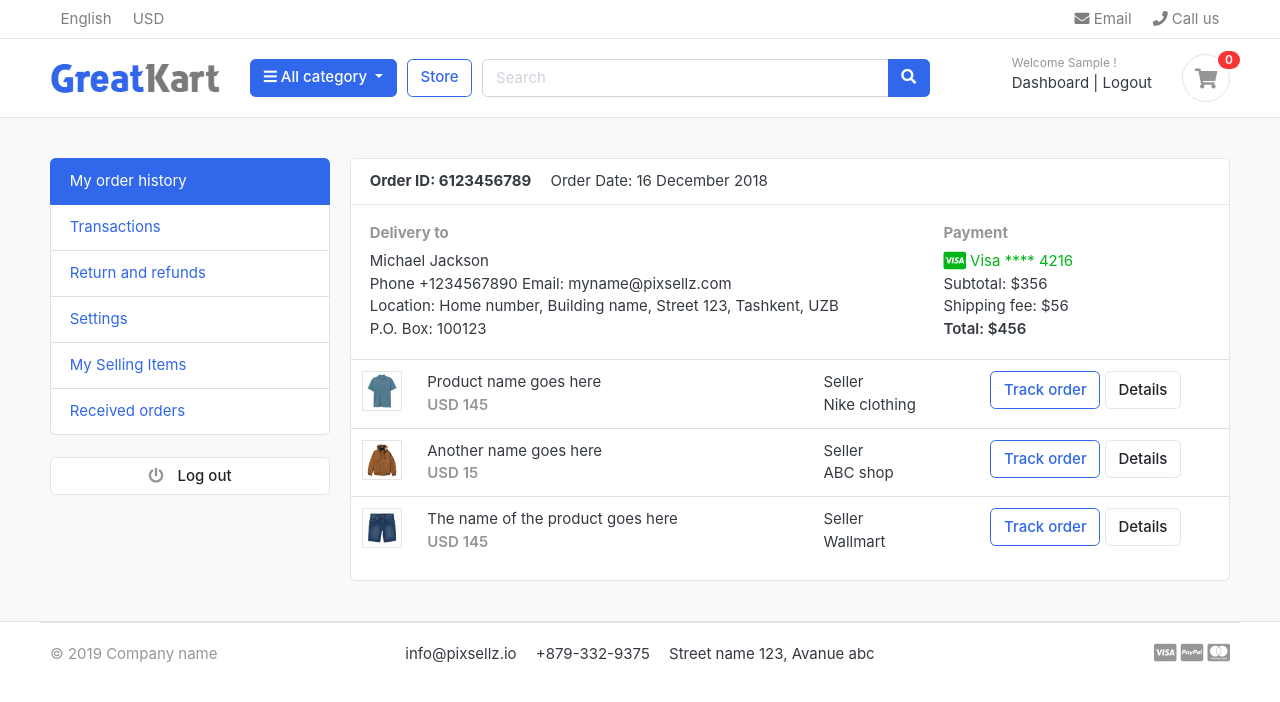
After one commit to 001rohit/Django_ecommerce, a Django app: page /accounts/dashboard/ in a window 1280 px wide. The commit adds this page. Shown: the top 702 px of the page. Run offline with Django 5.2, Linux system fonts and the light colour scheme; the visitor is signed in with stand-in values (Sample User, id 1); data that the repository does not hold is empty; some libraries are stand-ins or nearby versions; some web fonts are replaced.

Commit message:
checkout product

```diff
--- a/accounts/urls.py
+++ b/accounts/urls.py
@@ -6,7 +6,7 @@ urlpatterns=[
     path('login/',views.login,name='login'),
     path('logout/',views.logout,name='logout'),
     path('activate/<uidb64>/<token>/',views.activate,name='activate'),
-
+    path('dashboard/', views.dashboard, name='dashboard'),
     path('forgotpassword/', views.forgotPassword, name='forgotPassword'),
     path('resetpassword_validate/<uidb64>/<token>/', views.resetpassword_validate, name='resetpassword_validate'),
     path('resetPassword/', views.resetPassword, name='resetPassword'),
--- a/accounts/views.py
+++ b/accounts/views.py
@@ -88,6 +88,10 @@ def activate(request, uidb64, token):
 # def dashboard(request):
 #    return render(request,'')
 
+@login_required(login_url='login')
+def dashboard(request):
+    return render(request, 'account/dashboard.html')
+
 def forgotPassword(request):
     if request.method == 'POST':
         email = request.POST.get('email')
--- a/cart/context_processors.py
+++ b/cart/context_processors.py
@@ -1,20 +1,28 @@
 from cart.views import _cart_id
 from .models import Cart, CartItem
 
+
 def counter(request):
-    cart_count=0
+
+    cart_count = 0
 
     if 'admin' in request.path:
         return {}
+
     else:
         try:
             cart = Cart.objects.filter(cart_id=_cart_id(request))
-            cart_items = CartItem.objects.all().filter(cart=cart[:1])
+            if request.user.is_authenticated:
+                cart_items = CartItem.objects.all().filter(user=request.user)
+
+
+            else:
+                cart_items = CartItem.objects.all().filter(cart=cart[:1])
 
             for cart_item in cart_items:
-                cart_count +=cart_item.quantity
+                cart_count += cart_item.quantity
 
         except Cart.DoesNotExist:
-            cart_count=0
+            cart_count = 0
 
     return dict(cart_count=cart_count)
--- a/cart/models.py
+++ b/cart/models.py
@@ -1,6 +1,6 @@
 from django.db import models
 from product.models import *
-
+from accounts.models import *
 # Create your models here.
 class Cart(models.Model):
     cart_id = models.CharField(max_length=250, blank=True)
@@ -10,10 +10,10 @@ class Cart(models.Model):
         return self.cart_id
 
 class CartItem(models.Model):
-
+    user  = models.ForeignKey(Account,on_delete=models.CASCADE,null=True)
     product = models.ForeignKey(Product, on_delete=models.CASCADE)
     variation = models.ManyToManyField(Variation,blank=True)
-    cart = models.ForeignKey(Cart,on_delete=models.CASCADE)
+    cart = models.ForeignKey(Cart,on_delete=models.CASCADE,null=True)
     quantity = models.IntegerField()
     is_active = models.BooleanField(default=True)
 
--- a/cart/urls.py
+++ b/cart/urls.py
@@ -6,4 +6,5 @@ urlpatterns = [
     path('add_cart/<int:product_id>/', views.add_cart, name='add_cart'),
     path('remove_cart/<int:product_id>/<int:cart_item_id>/', views.remove_cart, name='remove_cart'),
     path('remove_cart_item/<int:product_id>/<int:cart_item_id>/', views.remove_cart_item, name='remove_cart_item'),
+    path('checkout/',views.checkout,name='checkout'),
 ]
--- a/cart/views.py
+++ b/cart/views.py
@@ -1,9 +1,8 @@
-from django.http import HttpResponse
 from django.shortcuts import get_object_or_404, render,redirect
 from product.models import *
 from .models import *
 from django.core.exceptions import ObjectDoesNotExist
-# Create your views here.
+from django.contrib.auth.decorators import login_required
 
 def _cart_id(request):
     cart = request.session.session_key
@@ -12,106 +11,174 @@ def _cart_id(request):
     return cart
 
 def add_cart(request, product_id):
+    current_user = request.user
     product = Product.objects.get(id=product_id)
-    product_variation = []
-    if request.method == 'POST':
-        for item in request.POST:
-            key = item
-            value = request.POST.get(key)
-            try:
-                variation = Variation.objects.get(product=product, variation_category__iexact=key, variation_value__iexact=value)
-                print(variation)
-                product_variation.append(variation)
-            except:
-                pass
 
-    try:
-        cart = Cart.objects.get(cart_id=_cart_id(request))
-    except (TypeError,Cart.DoesNotExist):
-        cart = Cart.objects.create(
-            cart_id = _cart_id(request)
-        )
-    cart.save()
+    # If user is authenticated
+    if current_user.is_authenticated:
+        product_variation = []
+        if request.method == 'POST':
+            for item in request.POST:
+                key = item
+                value = request.POST.get(key)
+                try:
+                    variation = Variation.objects.get(product=product, variation_category__iexact=key, variation_value__iexact=value)
+                    # print(variation)
+                    product_variation.append(variation)
+                except:
+                    pass
 
-    # implementing variation with the cart functionality
-    is_cart_item_exists = CartItem.objects.filter(product=product, cart=cart).exists()
+        is_cart_item_exists = CartItem.objects.filter(product=product, user=current_user).exists()
+        if is_cart_item_exists:
+            cart_item = CartItem.objects.filter(product=product, user=current_user)
+            # existing variation -> database
+            # current variation -> product_variation
+            # item_id -> database
 
-    if is_cart_item_exists:
+            # existing variation list
+            ex_var_list = []
+            # cart item id list
+            id = []
 
-        cart_item = CartItem.objects.filter(product=product, cart=cart)
-        # existing variation -> database
-        # current variation -> product_variation
-        # item_id -> database
+            # check current variation inside the existing variation - increase quantity for cart_item
+            for item in cart_item:
+                # print(item)
+                existing_variation = item.variation.all()
+                ex_var_list.append(list(existing_variation)) # existing_variation into list
+                id.append(item.id) # appending item id in list
 
-        # existing variation list
-        ex_var_list = []
-        # cart item id list
-        id = []
+            # print(ex_var_list)
+            # print(ex_var_list[1])
+            # print(product_variation)
 
-        # check current variation inside the existing variation - increase quantity for cart_item
-        for item in cart_item:
-            # print(item)
-            existing_variation = item.variation.all()
-            ex_var_list.append(list(existing_variation)) # existing_variation into list
-            id.append(item.id) # appending item id in list
+            if product_variation in ex_var_list:
+                # increase the cart item qunatity
 
-        # print(ex_var_list)
-        # print(ex_var_list[1])
-        # print(product_variation)
+                # id from the list
+                index = ex_var_list.index(product_variation)
+                item_id = id[index]
+                item = CartItem.objects.get(product=product, id=item_id)
+                item.quantity += 1
+                item.save()
 
-        if product_variation in ex_var_list:
-            # increase the cart item qunatity
+            else:
+                # item creation
+                item = CartItem.objects.create(product=product, quantity=1, user=current_user)
 
-            # id from the list
-            index = ex_var_list.index(product_variation)
-            item_id = id[index]
-            item = CartItem.objects.get(product=product, id=item_id)
-            item.quantity += 1
-            item.save()
+                # create new cart item
+                if len(product_variation) > 0:
+                    item.variation.clear()
+                    item.variation.add(*product_variation)
+                item.save()
+        else:
+            cart_item = CartItem.objects.create(product = product, quantity = 1, user=current_user)
+            if len(product_variation) > 0:
+                cart_item.variation.clear()
+                cart_item.variation.add(*product_variation)
+            cart_item.save()
+        # return HttpResponse(cart_item.quantity)
+        # close()
+        return redirect('cart')
+    # If user is not authenticated
+    else:
+        product_variation = []
+        if request.method == 'POST':
+            for item in request.POST:
+                key = item
+                value = request.POST.get(key)
+                try:
+                    variation = Variation.objects.get(product=product, variation_category__iexact=key, variation_value__iexact=value)
+                    # print(variation)
+                    product_variation.append(variation)
+                except:
+                    pass
 
+        try:
+            cart = Cart.objects.get(cart_id=_cart_id(request))
+        except (TypeError,Cart.DoesNotExist):
+            cart = Cart.objects.create(
+                cart_id = _cart_id(request)
+            )
+        cart.save()
+
+        # implementing variation with the cart functionality
+        is_cart_item_exists = CartItem.objects.filter(product=product, cart=cart).exists()
+        if is_cart_item_exists:
+            cart_item = CartItem.objects.filter(product=product, cart=cart)
+            # existing variation -> database
+            # current variation -> product_variation
+            # item_id -> database
+
+            # existing variation list
+            ex_var_list = []
+            # cart item id list
+            id = []
+
+            # check current variation inside the existing variation - increase quantity for cart_item
+            for item in cart_item:
+                # print(item)
+                existing_variation = item.variation.all()
+                ex_var_list.append(list(existing_variation)) # existing_variation into list
+                id.append(item.id) # appending item id in list
+
+            # print(ex_var_list)
+            # print(ex_var_list[1])
+            # print(product_variation)
+
+            if product_variation in ex_var_list:
+                # increase the cart item qunatity
+
+                # id from the list
+                index = ex_var_list.index(product_variation)
+                item_id = id[index]
+                item = CartItem.objects.get(product=product, id=item_id)
+                item.quantity += 1
+                item.save()
+
+            else:
+                # item creation
+                item = CartItem.objects.create(product=product, quantity=1, cart=cart)
+
+                # create new cart item
+                if len(product_variation) > 0:
+                    item.variation.clear()
+                    item.variation.add(*product_variation)
+                item.save()
         else:
-            # item creation
-            item = CartItem.objects.create(product=product, quantity=1, cart=cart)
-
-            # create new cart item
+            cart_item = CartItem.objects.create(product = product, quantity = 1, cart = cart)
             if len(product_variation) > 0:
-                item.variation.clear()
-                item.variation.add(*product_variation)
-
-            # cart_item.quantity += 1
-            item.save()
-    else:
-        cart_item = CartItem.objects.create(product = product, quantity = 1, cart = cart)
-        if len(product_variation) > 0:
-            cart_item.variation.clear()
-            cart_item.variation.add(*product_variation)
-        cart_item.save()
-    # return HttpResponse(cart_item.quantity)
-    # close()
-    return redirect('cart')
+                cart_item.variation.clear()
+                cart_item.variation.add(*product_variation)
+            cart_item.save()
+        # return HttpResponse(cart_item.quantity)
+        # close()
+        return redirect('cart')
 
 def remove_cart(request, product_id, cart_item_id):
-    cart = Cart.objects.get(cart_id=_cart_id(request))
     product = get_object_or_404(Product, id = product_id)
-
     try:
-        cart_item = CartItem.objects.get(product=product, cart=cart, id=cart_item_id)
+        if request.user.is_authenticated:
+            cart_item = CartItem.objects.get(product=product, user=request.user, id=cart_item_id)
+        else:
+            cart = Cart.objects.get(cart_id=_cart_id(request))
+            cart_item = CartItem.objects.get(product=product, cart=cart, id=cart_item_id)
         if cart_item.quantity > 1:
             cart_item.quantity -= 1
             cart_item.save()
-
         else:
             cart_item.delete()
-
     except:
         pass
-
     return redirect('cart')
 
 def remove_cart_item(request, product_id, cart_item_id):
-    cart = Cart.objects.get(cart_id=_cart_id(request))
     product = get_object_or_404(Product, id = product_id)
-    cart_item = CartItem.objects.get(product=product, cart=cart, id=cart_item_id)
+
+    if request.user.is_authenticated:
+        cart_item = CartItem.objects.get(product=product, user=request.user, id=cart_item_id)
+    else:
+        cart = Cart.objects.get(cart_id=_cart_id(request))
+        cart_item = CartItem.objects.get(product=product, cart=cart, id=cart_item_id)
     cart_item.delete()
     return redirect('cart')
 
@@ -119,8 +186,11 @@ def cart(request, total=0, quantity=0, cart_items=None):
     try:
         tax = 0
         grand_total = 0
-        cart = Cart.objects.get(cart_id = _cart_id(request))
-        cart_items = CartItem.objects.filter(cart=cart, is_active=True)
+        if request.user.is_authenticated:
+            cart_items = CartItem.objects.filter(user=request.user, is_active=True)
+        else:
+            cart = Cart.objects.get(cart_id = _cart_id(request))
+            cart_items = CartItem.objects.filter(cart=cart, is_active=True)
 
         for cart_item in cart_items:
             total += (cart_item.product.price * cart_item.quantity)
@@ -138,5 +208,33 @@ def cart(request, total=0, quantity=0, cart_items=None):
         'tax':tax,
         'grand_total':grand_total,
     }
+    return render(request, 'cart.html', context)
 
-    return render(request, 'cart.html', context)
+@login_required(login_url='login')
+def checkout(request, total=0, quantity=0, cart_items=None):
+    try:
+        tax = 0
+        grand_total = 0
+        if request.user.is_authenticated:
+            cart_items = CartItem.objects.filter(user=request.user, is_active=True)
+        else:
+            cart = Cart.objects.get(cart_id = _cart_id(request))
+            cart_items = CartItem.objects.filter(cart=cart, is_active=True)
+
+        for cart_item in cart_items:
+            total += (cart_item.product.price * cart_item.quantity)
+            quantity += cart_item.quantity
+
+        tax = (2 * total)/100
+        grand_total = total + tax
+    except ObjectDoesNotExist:
+        pass
+
+    context = {
+        'total':total,
+        'quantity':quantity,
+        'cart_items':cart_items,
+        'tax':tax,
+        'grand_total':grand_total,
+    }
+    return render(request, 'checkout.html', context)
--- /dev/null
+++ b/template/account/dashboard.html
@@ -0,0 +1,95 @@
+{% extends 'base.html' %}
+{% load static %}
+{% block content %}
+<!-- ========================= SECTION CONTENT ========================= -->
+<section class="section-conten padding-y bg">
+ {% include 'alert.html' %}
+    <div class="container">
+        <div class="row">
+        <aside class="col-md-3">
+            <!--   SIDEBAR   -->
+            <ul class="list-group">
+                <a class="list-group-item active" href="#"> My order history </a>
+                <a class="list-group-item" href="#"> Transactions </a>
+                <a class="list-group-item" href="#"> Return and refunds </a>
+                <a class="list-group-item" href="#">Settings </a>
+                <a class="list-group-item" href="#"> My Selling Items </a>
+                <a class="list-group-item" href="#"> Received orders </a>
+            </ul>
+            <br>
+            <a class="btn btn-light btn-block" href="{% url 'logout' %}"> <i class="fa fa-power-off"></i> <span class="text">Log out</span> </a>
+            <!--   SIDEBAR .//END   -->
+        </aside>
+        <main class="col-md-9">
+            <article class="card">
+            <header class="card-header">
+                <strong class="d-inline-block mr-3">Order ID: 6123456789</strong>
+                <span>Order Date: 16 December 2018</span>
+            </header>
+            <div class="card-body">
+                <div class="row">
+                    <div class="col-md-8">
+                        <h6 class="text-muted">Delivery to</h6>
+                        <p>Michael Jackson <br>
+                        Phone +1234567890 Email: myname@pixsellz.com <br>
+                        Location: Home number, Building name, Street 123,  Tashkent, UZB <br>
+                        P.O. Box: 100123
+                         </p>
+                    </div>
+                    <div class="col-md-4">
+                        <h6 class="text-muted">Payment</h6>
+                        <span class="text-success">
+                            <i class="fab fa-lg fa-cc-visa"></i>
+                            Visa  **** 4216
+                        </span>
+                        <p>Subtotal: $356 <br>
+                         Shipping fee:  $56 <br>
+                         <span class="b">Total:  $456 </span>
+                        </p>
+                    </div>
+                </div> <!-- row.// -->
+            </div> <!-- card-body .// -->
+            <div class="table-responsive">
+            <table class="table table-hover">
+                <tr>
+                    <td width="65">
+                        <img src="../images/items/1.jpg" class="img-xs border">
+                    </td>
+                    <td>
+                        <p class="title mb-0">Product name goes here </p>
+                        <var class="price text-muted">USD 145</var>
+                    </td>
+                    <td> Seller <br> Nike clothing </td>
+                    <td width="250"> <a href="#" class="btn btn-outline-primary">Track order</a> <a href="#" class="btn btn-light"> Details </a> </td>
+                </tr>
+                <tr>
+                    <td>
+                        <img src="../images/items/2.jpg" class="img-xs border">
+                    </td>
+                    <td>
+                        <p class="title mb-0">Another name goes here </p>
+                        <var class="price text-muted">USD 15</var>
+                    </td>
+                    <td> Seller <br> ABC shop </td>
+                    <td> <a href="#" class="btn btn-outline-primary">Track order</a> <a href="#" class="btn btn-light"> Details </a> </td>
+                </tr>
+                <tr>
+                    <td>
+                        <img src="../images/items/3.jpg" class="img-xs border">
+                    </td>
+                    <td>
+                        <p class="title mb-0">The name of the product  goes here </p>
+                        <var class="price text-muted">USD 145</var>
+                    </td>
+                    <td> Seller <br> Wallmart </td>
+                    <td> <a href="#" class="btn btn-outline-primary">Track order</a> <a href="#" class="btn btn-light"> Details </a> </td>
+                </tr>
+            </table>
+            </div> <!-- table-responsive .end// -->
+            </article> <!-- order-group.// -->
+        </main>
+    </div> <!-- row.// -->
+ </div>
+</section>
+    <!-- ========================= SECTION CONTENT END// ========================= -->
+{% endblock %}
--- a/template/cart.html
+++ b/template/cart.html
@@ -103,7 +103,7 @@
 			<p class="text-center mb-3">
 				<img src="{% static './images/misc/payments.png' %}" height="26">
 			</p>
-			<a href="./place-order.html" class="btn btn-primary btn-block"> Checkout </a>
+			<a href="{% url 'checkout' %}" class="btn btn-primary btn-block"> Checkout </a>
 			<a href="{% url 'store' %}" class="btn btn-light btn-block">Continue Shopping</a>
 		</div> <!-- card-body.// -->
 		</div> <!-- card.// -->
```
Also changed, not shown: template/checkout.html (added, +120 -0 lines), cart/migrations/0003_cartitem_user.py (added), cart/migrations/0004_alter_cartitem_cart.py (added).
